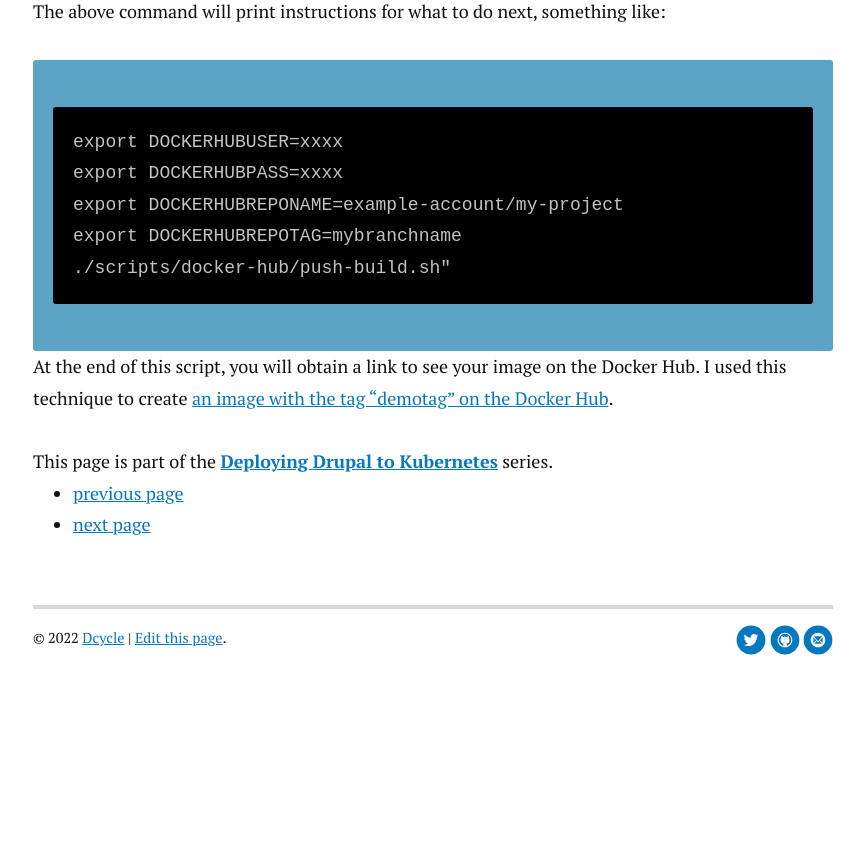
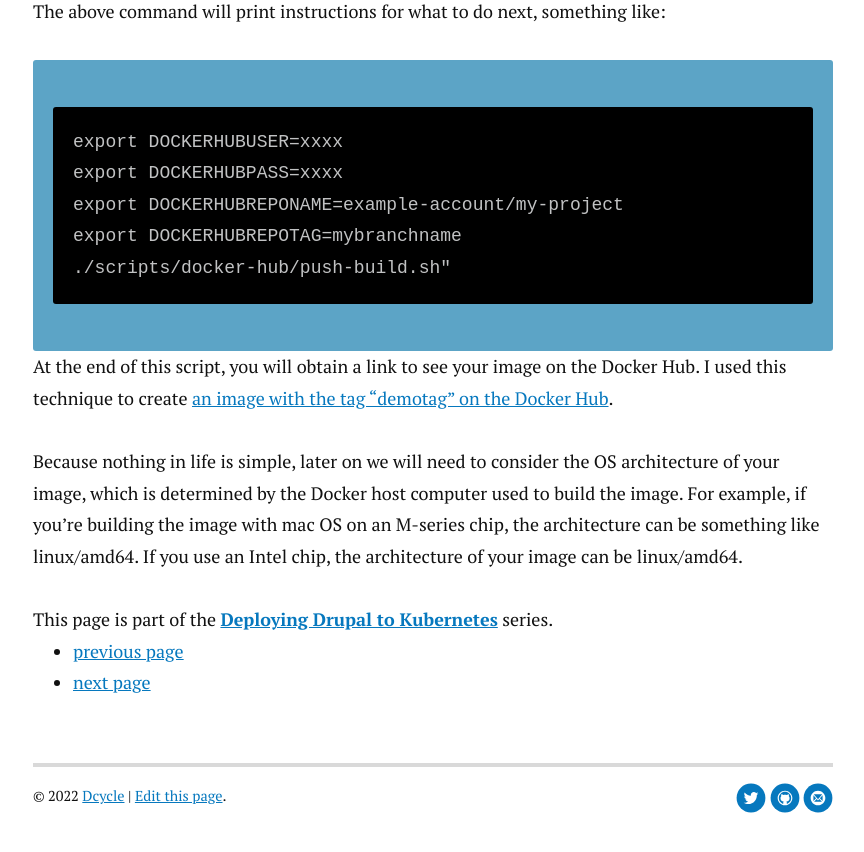
Before and after one commit to alberto56/dcycleblog, a Jekyll site: the page built from kubernetes/14-custom-docker-images/index.md, in a window 1280 px wide and 900 px high, scrolled down 2180 px. Shown: the top 852 px of the window, without its empty margins (207-1071 px from the left). Built offline with Jekyll 4.4.1, drawn with Linux system fonts in a browser that asks for light colours; nearby versions of some CDN libraries; comment, search, counter and statistics services are not loaded; before the commit the page ends 2922 px from its top, so only the background shows below that.

Commit message:
Update for 2022-11

```diff
--- a/kubernetes/14-custom-docker-images/index.md
+++ b/kubernetes/14-custom-docker-images/index.md
@@ -44,3 +44,5 @@
     ./scripts/docker-hub/push-build.sh"
 
 At the end of this script, you will obtain a link to see your image on the Docker Hub. I used this technique to create [an image with the tag "demotag" on the Docker Hub](https://hub.docker.com/r/dcycle/drupal-starterkit/tags).
+
+Because nothing in life is simple, later on we will need to consider the OS architecture of your image, which is determined by the Docker host computer used to build the image. For example, if you're building the image with mac OS on an M-series chip, the architecture can be something like linux/amd64. If you use an Intel chip, the architecture of your image can be linux/amd64.
```
